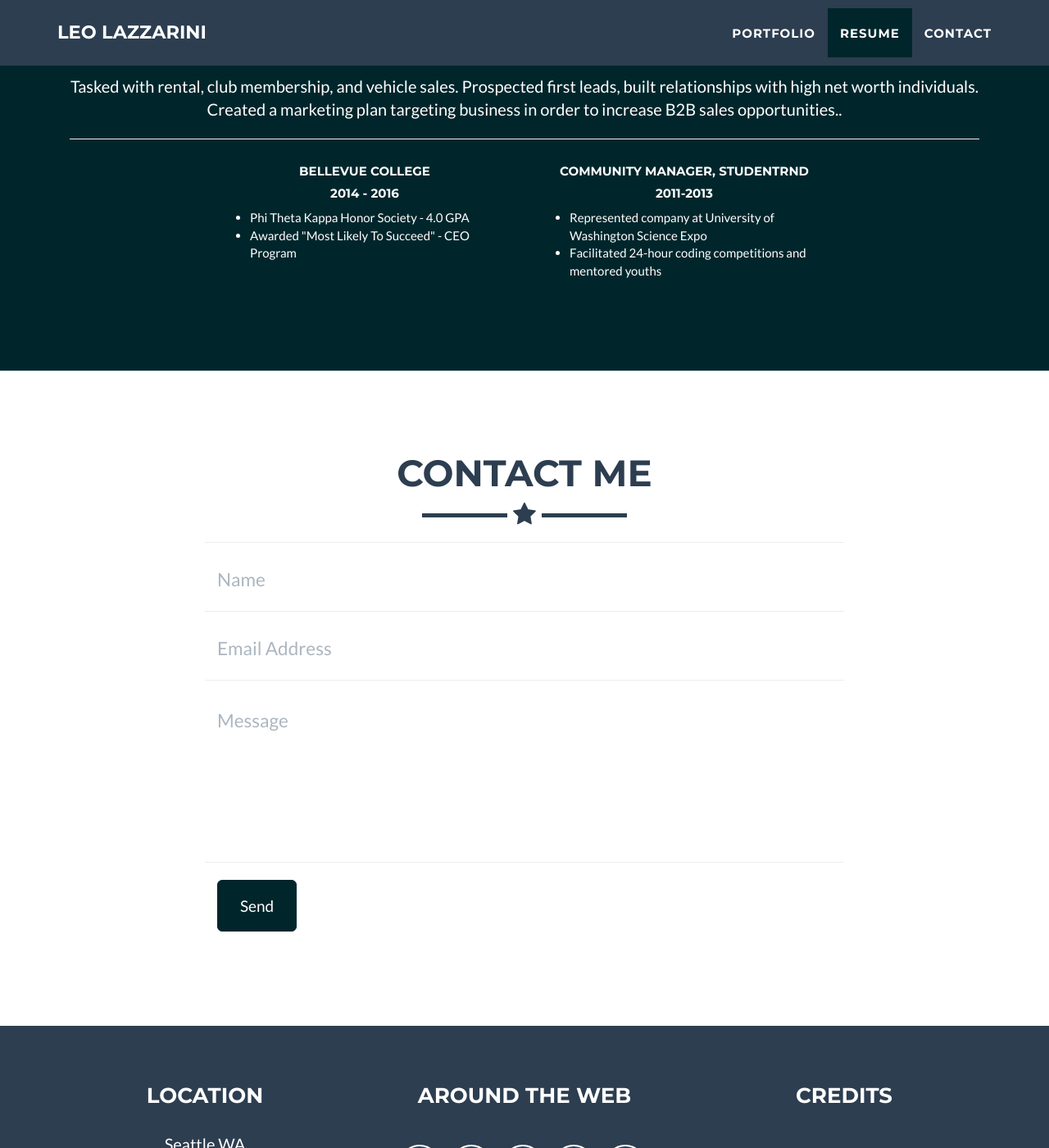
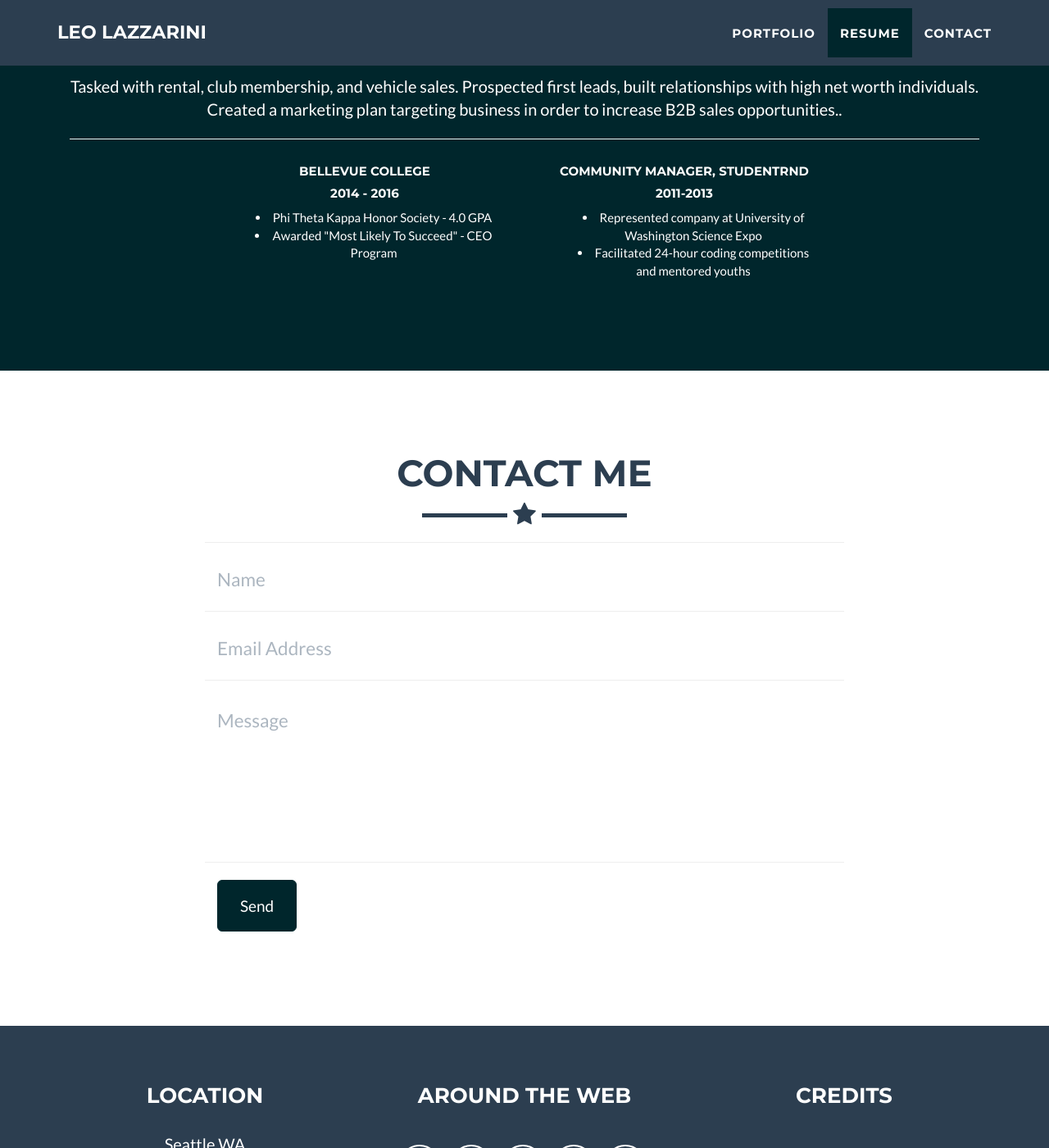
Before and after one commit to leolazz/Portfolio-Jekyll, a Jekyll site: the page built from _posts/2014-07-18-project-1.markdown, in a window 1280 px wide and 1400 px high, scrolled down 3038 px. Shown: the whole window at 82% size. Built offline with Jekyll 4.4.1, drawn with Linux system fonts in a browser that asks for light colours.

Commit message:
added CSS for list centering on small screen and padding bottom padding

```diff
--- a/_includes/resume.html
+++ b/_includes/resume.html
@@ -20,7 +20,7 @@
           <hr />
         </div>
 
-        <div class="col-lg-6">
+        <div id="pad-bottom-small-screen" class="col-lg-6">
           <h5
             class="text-center"
             style="word-wrap: break-word; white-space: normal"
@@ -115,10 +115,12 @@
           >
             2014 - 2016
           </h5>
+          <div id="center-list-small-screen">
             <ul>
               <li>Phi Theta Kappa Honor Society - 4.0 GPA</li>
               <li>Awarded "Most Likely To Succeed" - CEO Program</li>
             </ul>
+          </div>
         </div>
 
         <div class="col-lg-4">
@@ -134,14 +136,18 @@
           >
             2011-2013
           </h5>
+          <div id="center-list-small-screen">
             <ul>
               <li>
                 Represented company at University of Washington Science Expo
               </li>
-            <li>Facilitated 24-hour coding competitions and mentored youths</li>
+              <li>
+                Facilitated 24-hour coding competitions and mentored youths
+              </li>
             </ul>
           </div>
         </div>
       </div>
     </div>
+  </div>
 </section>
```
Also changed, not shown: _includes/css/main.css (+16 -0 lines). Lines whose indentation alone changed are shown as unchanged.
